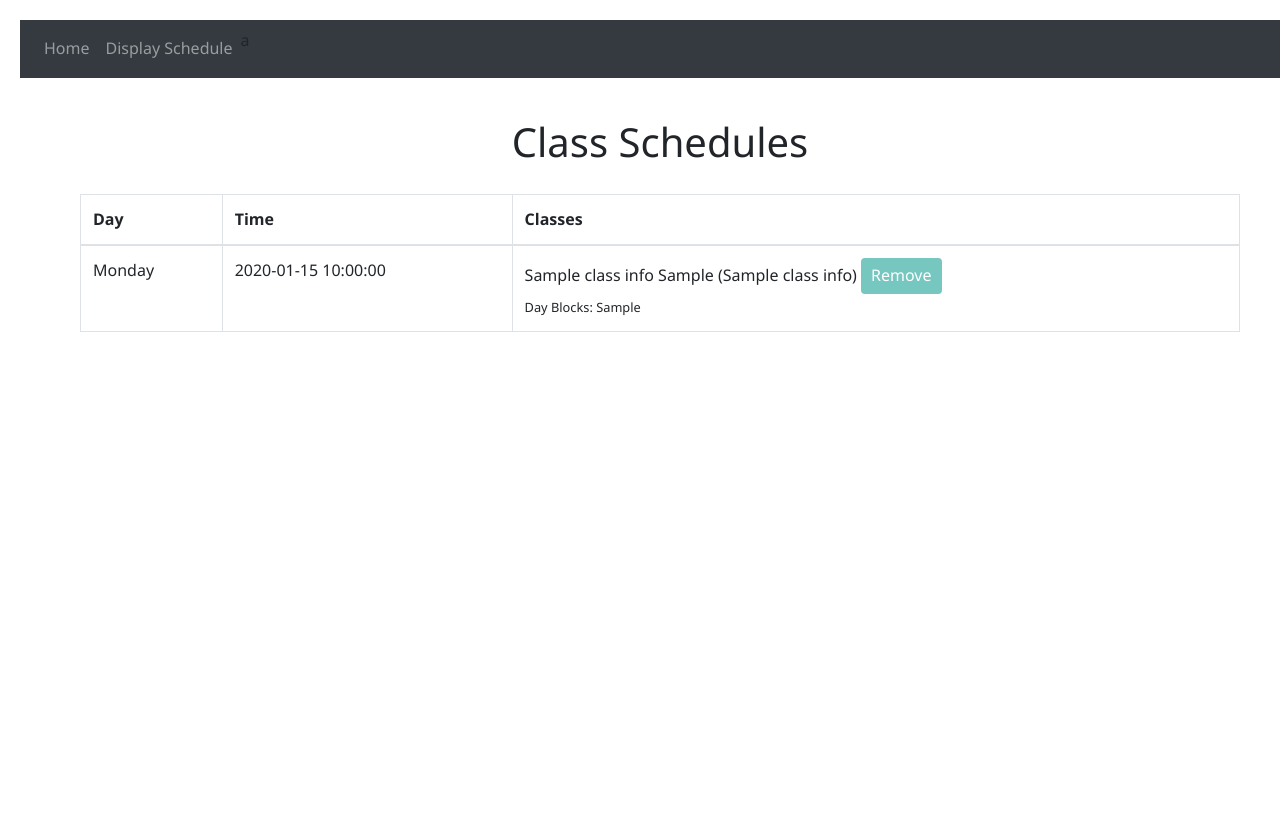
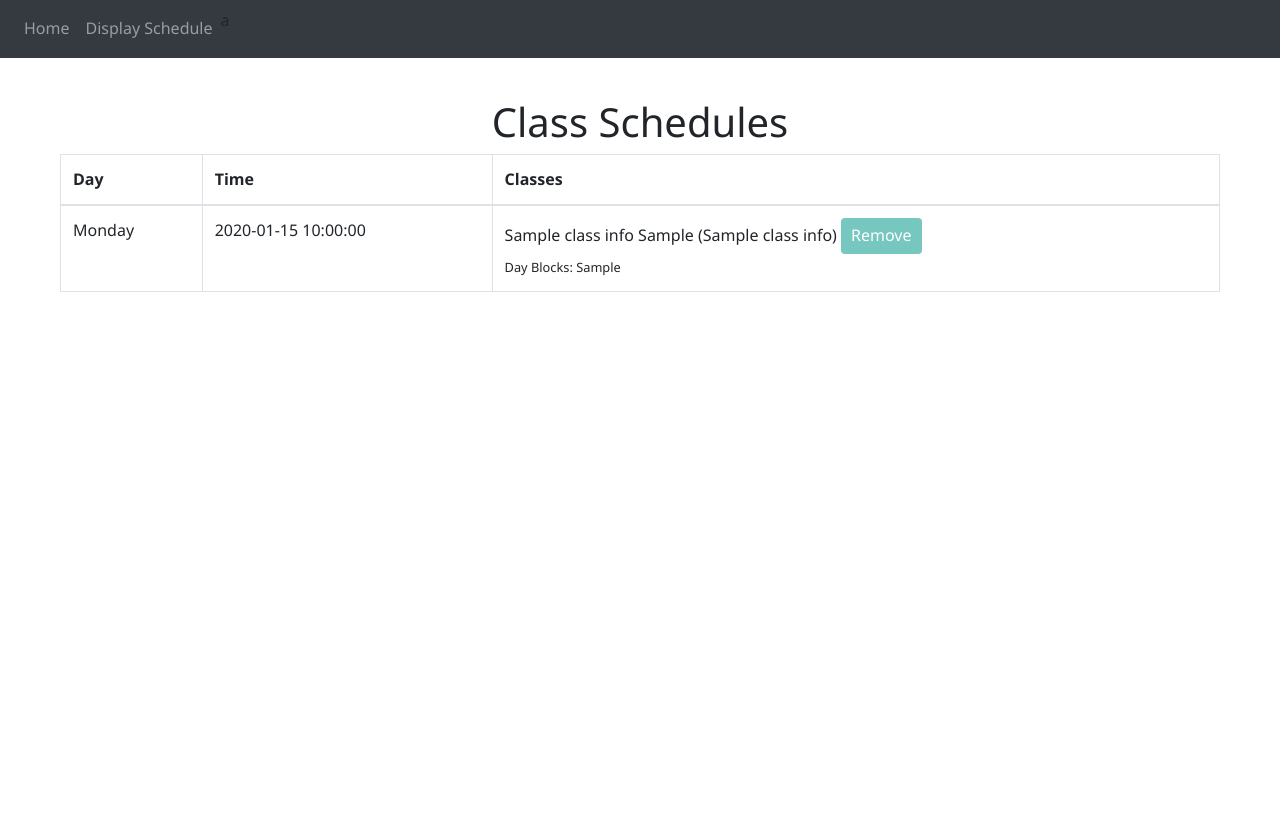
Before and after one commit to MA0610/SchedulingWebsite, a Flask app: template templates/schedules.html in a window 1280 px wide. After the commit the page ends 292 px from the top, so only its background shows below. Run offline with Flask 3, Linux system fonts and the light colour scheme; the template is opened without the code that fills it: most values are stand-ins (such as "Sample title", 1, 10 or a date in 2020); some libraries are stand-ins or nearby versions.

Commit message:
fixed navbar layout

```diff
--- a/templates/schedules.html
+++ b/templates/schedules.html
@@ -1,21 +1,14 @@
 {% extends "base.html" %}
 
 {% block content %}
-<!DOCTYPE html>
-<html lang="en">
+
 <head>
     <meta charset="UTF-8">
     <meta name="viewport" content="width=device-width, initial-scale=1.0">
     <title>Class Schedules</title>
-    <style>
-        body {
-            margin: 20px;
-            overflow: scroll;
-        }
-        .schedule-table {
-            margin-top: 20px;
-        }
-    </style>
+    <link rel="stylesheet" href="styles.css">
+</head>
+
     <script>
         function removeClass(className, professorName, timeSlotTime, classSection) {
             if (confirm(`Are you sure you want to remove ${className} ${classSection} taught by ${professorName}?`)) {
@@ -90,5 +83,4 @@
         </div>
     </div>
 </body>
-</html>
 {% endblock %}
```
